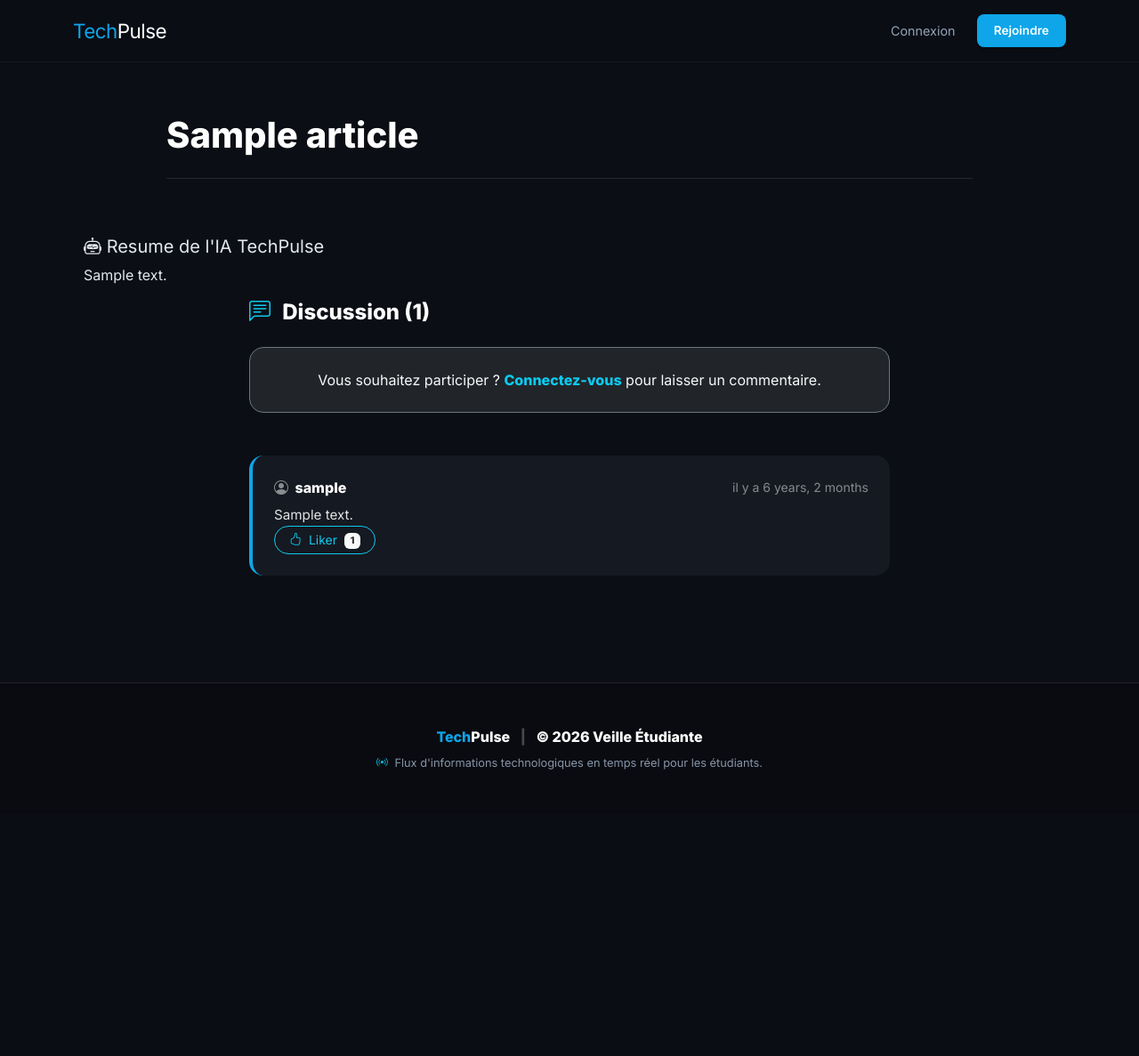
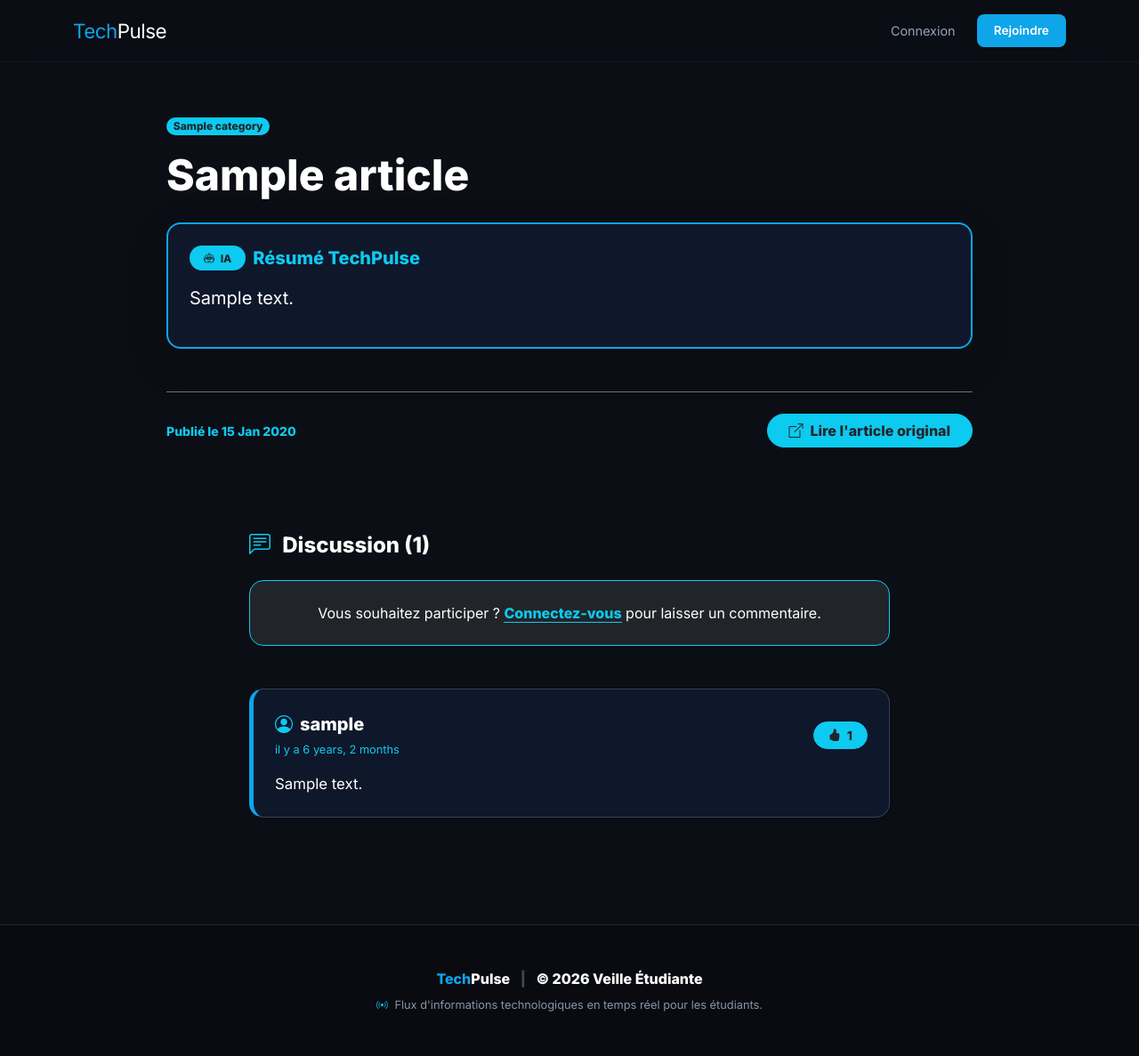
Before and after one commit to Glan-kig/tech_pulse, a Django app: page /article/1/ in a window 1280 px wide. Shown: the whole page at 89% size. Before the commit the page ends 865 px from the top, so only its background shows below. Run offline with Django 4.2, Linux system fonts and the light colour scheme; tables that the repository leaves empty hold one stand-in row (values such as "Sample post").

Commit message:
update article_detail.html

```diff
--- a/core/news/templates/news/article_detail.html
+++ b/core/news/templates/news/article_detail.html
@@ -4,43 +4,60 @@
 <div class="container py-5">
     <div class="row justify-content-center mb-5">
         <div class="col-lg-10">
-            <h1 class="text-white fw-bold mb-3">{{ article.title }}</h1>
-            <div class="text-light opacity-75 mb-4" style="font-size: 1.1rem; line-height: 1.8;">
+            <nav aria-label="breadcrumb" class="mb-3">
+                <span class="badge bg-info text-dark rounded-pill fw-bold">{{ article.category.name }}</span>
+            </nav>
+            <h1 class="text-white fw-bold mb-4 display-5">{{ article.title }}</h1>
+
+            {% if article.ai_summary %}
+                <div class="card border-0 rounded-4 mb-5 shadow-lg" style="background: #0f172a; border: 2px solid #0ea5e9 !important;">
+                    <div class="card-body p-4">
+                        <div class="d-flex align-items-center mb-3">
+                            <span class="badge bg-info text-dark me-2 px-3 py-2 rounded-pill fw-bold">
+                                <i class="bi bi-robot me-1"></i> IA
+                            </span>
+                            <h5 class="text-info fw-bold mb-0">Résumé TechPulse</h5>
+                        </div>
+
+                        <div class="text-white fs-5 lh-base fw-normal">
+                            {{ article.ai_summary|linebreaks }}
+                        </div>
+                    </div>
+                </div>
+            {% endif %}
+
+            <div class="text-white mb-4" style="font-size: 1.15rem; line-height: 1.9; text-align: justify; font-weight: 400;">
                 {{ article.content|linebreaks }}
             </div>
-            <hr class="border-secondary opacity-25">
+
+            <div class="d-flex justify-content-between align-items-center mt-5 pt-4 border-top border-secondary">
+                <span class="text-info small fw-bold">Publié le {{ article.created_at|date:"d M Y" }}</span>
+                {% if article.sources.all %}
+                    <a href="{{ article.sources.first.url }}" target="_blank" class="btn btn-info rounded-pill px-4 fw-bold text-dark">
+                        <i class="bi bi-box-arrow-up-right me-2"></i>Lire l'article original
+                    </a>
+                {% endif %}
             </div>
         </div>
-
-    <div>
-        {% if article.ai_summary %}
-            <div>
-                <h5>
-                    <i class="bi bi-robot"></i>
-                    Resume de l'IA TechPulse
-                </h5>
-                <p class="mb-0 italic">{{ article.ai_summary|linebreaks }}</p>
-            </div>
-        {% endif %}
     </div>
 
     <div class="row justify-content-center">
         <div class="col-lg-8">
-            <h4 class="text-white fw-bold mb-4">
+            <h4 class="text-white fw-bold mb-4 mt-5">
                 <i class="bi bi-chat-left-text text-info me-2"></i>
                 Discussion ({{ comments.count }})
             </h4>
 
             {% if user.is_authenticated %}
-                <div class="card border-0 rounded-4 mb-5 shadow-sm" style="background: #1a1f26; border: 1px solid rgba(255,255,255,0.1) !important;">
+                <div class="card border-0 rounded-4 mb-5 shadow-sm" style="background: #1e293b; border: 1px solid #334155 !important;">
                     <div class="card-body p-4">
                         <form method="post">
                             {% csrf_token %}
-                            <div class="mb-3">
+                            <div class="mb-3 custom-form text-white">
                                 {{ form.content }}
                             </div>
                             <div class="text-end">
-                                <button type="submit" class="btn btn-primary px-4 fw-bold rounded-pill">
+                                <button type="submit" class="btn btn-info px-5 fw-bold rounded-pill text-dark">
                                     Publier le commentaire
                                 </button>
                             </div>
@@ -48,10 +65,10 @@
                     </div>
                 </div>
             {% else %}
-                <div class="alert bg-dark border-secondary text-light text-center rounded-4 mb-5 py-4">
+                <div class="alert bg-dark border-info text-white text-center rounded-4 mb-5 py-4">
                     <p class="mb-0">
                         Vous souhaitez participer ?
-                        <a href="{% url 'login' %}" class="text-info fw-bold text-decoration-none">Connectez-vous</a>
+                        <a href="{% url 'login' %}" class="text-info fw-bold text-decoration-none border-bottom border-info">Connectez-vous</a>
                         pour laisser un commentaire.
                     </p>
                 </div>
@@ -59,34 +76,31 @@
 
             <div class="comment-list">
                 {% for comment in comments %}
-                    <div class="mb-4 p-4 rounded-4" style="background: #151921; border-left: 4px solid #0ea5e9;">
-                        <div class="d-flex justify-content-between align-items-center mb-2">
-                            <span class="fw-bold text-white">
-                                <i class="bi bi-person-circle me-1 opacity-50"></i>
-                                {{ comment.author.username }}
+                    <div class="mb-4 p-4 rounded-4 shadow-sm" style="background: #0f172a; border: 1px solid #334155; border-left: 5px solid #0ea5e9;">
+                        <div class="d-flex justify-content-between align-items-center mb-3">
+                            <div>
+                                <span class="fw-bold text-white fs-5">
+                                    <i class="bi bi-person-circle me-2 text-info"></i>{{ comment.author.username }}
                                 </span>
-                            <small class="text-light opacity-50">
+                                <br>
+                                <small class="text-info opacity-100" style="font-size: 0.8rem;">
                                     il y a {{ comment.created_at|timesince }}
                                 </small>
                             </div>
-                        <p class="text-light mb-0" style="font-size: 0.95rem; opacity: 0.9;">
-                            {{ comment.content }}
-                        </p>
-                        <div class="d-flex align-items-center">
                             <a href="{% url 'like_comment' comment.id %}" class="text-decoration-none">
-                                <button class="btn btn-sm btn-outline-info rounded-pill px-3">
-                                    <i class="bi bi-hand-thumbs-up me-1"></i>
-                                        Liker
-                                    <span class="badge bg-light text-dark ms-1">
+                                <button class="btn btn-sm btn-info text-dark fw-bold rounded-pill px-3">
+                                    <i class="bi bi-hand-thumbs-up-fill me-1"></i>
                                     {{ comment.likes.count }}
-                                    </span>
                                 </button>
                             </a>
                         </div>
+                        <p class="text-white mb-0" style="font-size: 1.05rem;">
+                            {{ comment.content }}
+                        </p>
                     </div>
                 {% empty %}
-                    <div class="text-center text-muted py-5">
-                        <i class="bi bi-chat-dots fs-1 d-block mb-3 opacity-25"></i>
+                    <div class="text-center text-white-50 py-5">
+                        <i class="bi bi-chat-dots fs-1 d-block mb-3 text-info opacity-50"></i>
                         <p>Aucun commentaire pour le moment. Soyez le premier à réagir !</p>
                     </div>
                 {% endfor %}
@@ -94,4 +108,23 @@
         </div>
     </div>
 </div>
+
+<style>
+    /* Styles pour rendre les formulaires Django ultra-clairs */
+    .custom-form textarea {
+        background: #020617 !important;
+        border: 2px solid #334155 !important;
+        color: #ffffff !important; /* Force le texte en blanc */
+        border-radius: 15px;
+        padding: 15px;
+        width: 100%;
+        font-size: 1.1rem;
+    }
+    .custom-form textarea:focus {
+        border-color: #0ea5e9 !important;
+        box-shadow: 0 0 0 0.25rem rgba(14, 165, 233, 0.4);
+        outline: none;
+    }
+    ::placeholder { color: #94a3b8 !important; }
+</style>
 {% endblock %}
```
Lines whose indentation alone changed are shown as unchanged.
